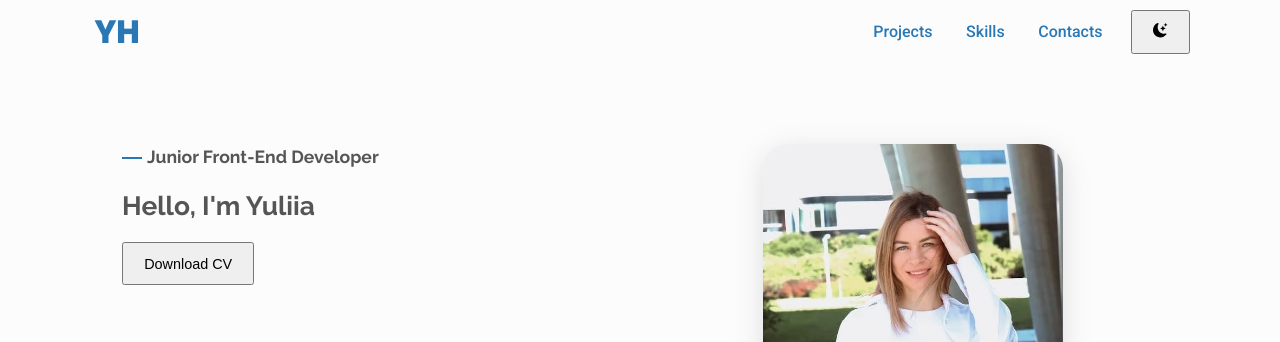
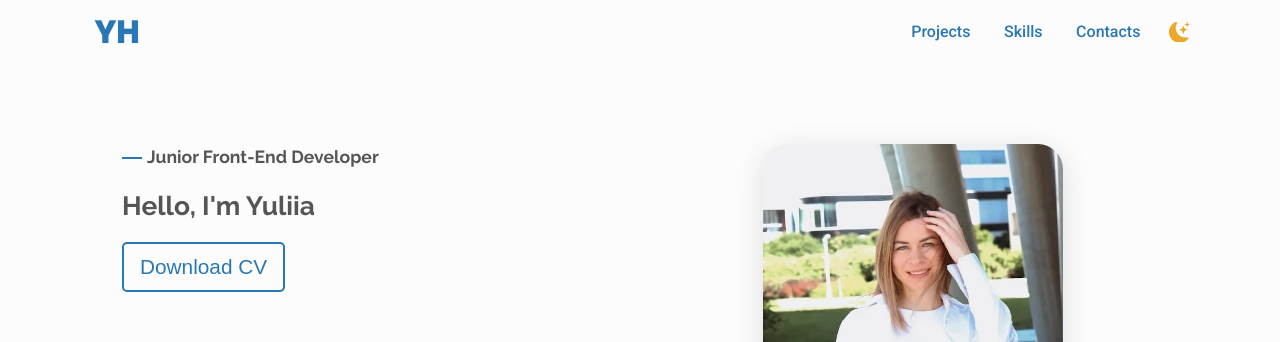
Before and after one commit to Yuliia-Harkusha/portfolio, a React (Create React App) app: page / in a window 1280 px wide. Shown: the top 342 px of the page. Built offline with nearby package versions, Linux system fonts and the light colour scheme.

Commit message:
CV button styles

```diff
--- a/src/App.css
+++ b/src/App.css
@@ -37,7 +37,7 @@ main {
 
 .section__title {
   text-align: center;
-  margin-bottom: 1rem;
+  margin-bottom: 1.5rem;
   text-transform: uppercase;
 }
 
@@ -65,13 +65,25 @@ main {
   cursor: pointer;
   padding: 0.8em 1.4em;
   font-weight: 500;
-  font-size: 0.9rem;
+  font-size: 1.3rem;
   transition: transform 0.2s ease-in-out;
 }
 
-.btn-outline:hover,
-.btn-outline:focus {
-  color: var(--clr-bg);
+.btn-icon {
+  display: flex;
+  align-items: center;
+  padding: 0;
+  border: none;
+  background-color: inherit;
+}
+
+.btn-icon:hover,
+.btn-icon:focus {
+  color: var(--clr-primary);
+}
+
+.btn-icon:active {
+  transform: translateY(-5px);
 }
 
 @media (max-width: 600px) {
--- a/src/components/Home/Home.css
+++ b/src/components/Home/Home.css
@@ -32,6 +32,23 @@
   margin-bottom: 1rem;
 }
 
+.btn.home-btn {
+  padding: 0.7rem 1rem;
+  color: var(--clr-bg);
+  font-weight: 500;
+  background-color: var(--clr-bg);
+  border: 2px solid var(--clr-primary);
+  color: var(--clr-primary);
+  border-radius: 5px;
+  transition: background-color 300ms ease-in-out, color 300ms ease-in-out;
+}
+
+.home-btn:hover,
+.home-btn:focus {
+  background-color: var(--clr-primary);
+  color: var(--clr-bg);
+}
+
 .hero-img {
   max-width: 300px;
   border-radius: 25px;
--- a/src/components/Navbar/Navbar.css
+++ b/src/components/Navbar/Navbar.css
@@ -13,6 +13,16 @@
 
 .app .nav__menu {
   display: none;
+}
+
+.nav__theme {
+  color: rgb(237, 168, 40);
+  transition: color 300ms ease-in-out;
+}
+
+.btn-icon.nav__theme:hover,
+.btn-icon.nav__theme:focus {
+  color: rgb(244, 188, 21);
 }
 
 @media (max-width: 600px) {
```
